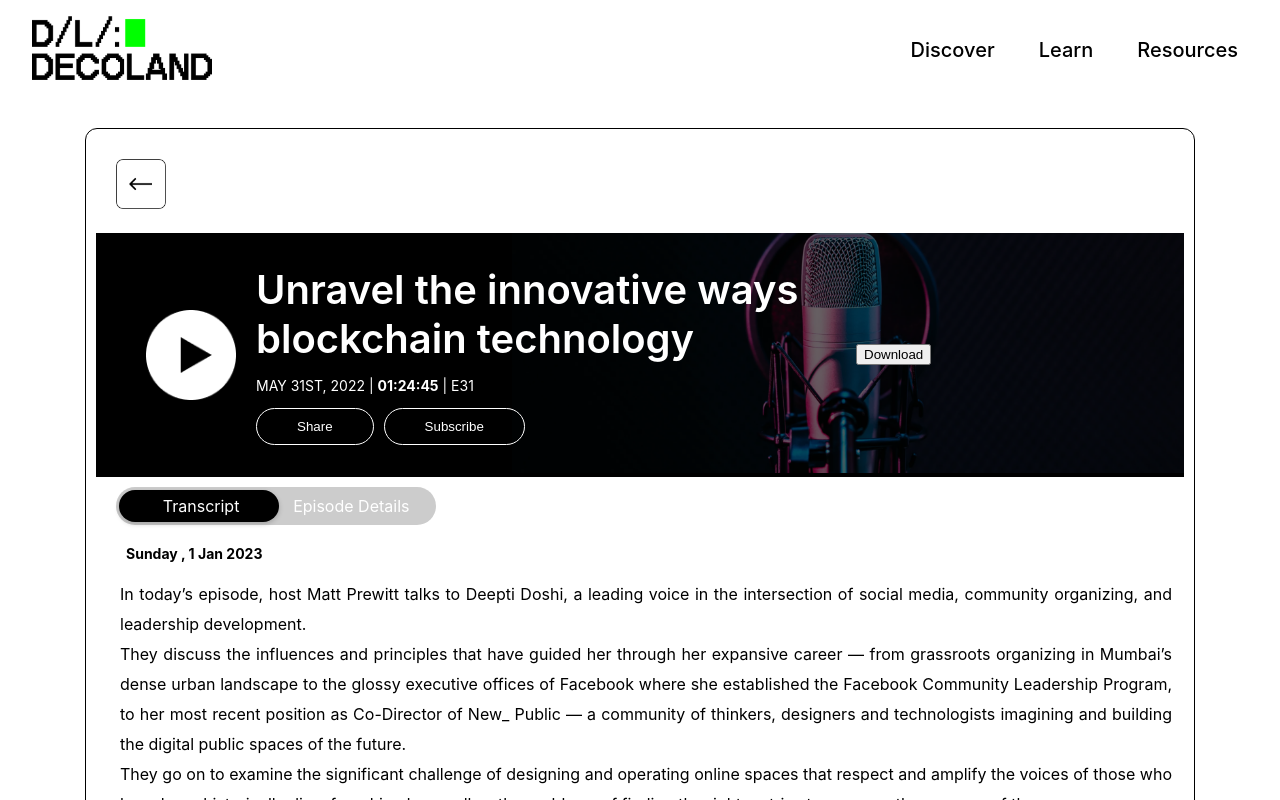
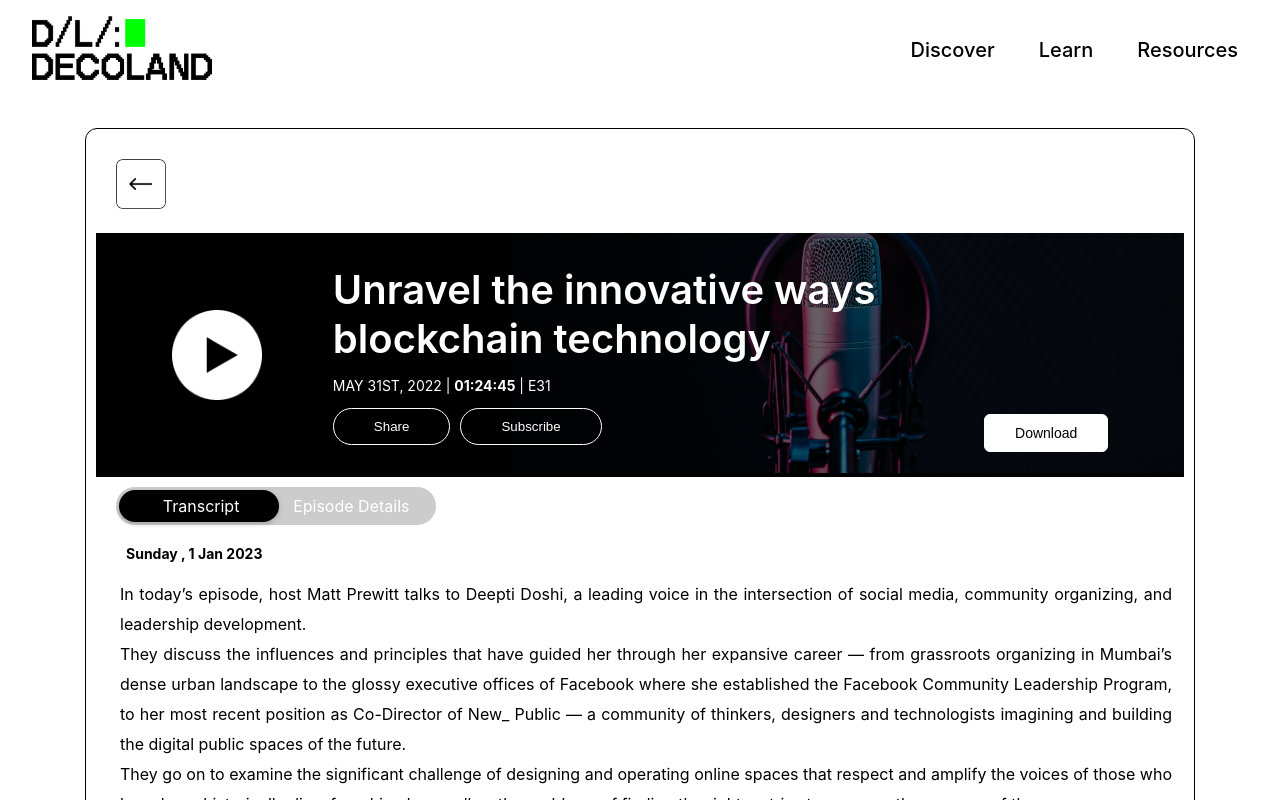
Before and after one commit to AImran4445/decoland-knowledge, a React (Create React App) app: page /podcasts in a window 1280 px wide. Shown: the top 800 px of the page. Built offline with nearby package versions, Linux system fonts and the light colour scheme.

Commit message:
Added download button

```diff
--- a/src/components/Podcast.css
+++ b/src/components/Podcast.css
@@ -16,7 +16,6 @@
 
 .podcast-1st-container {
   display: flex;
-  flex-wrap: wrap;
   position: relative;
   background-color: #000000;
 }
@@ -25,7 +24,9 @@
   position: absolute;
   display: flex;
   align-items: center;
+  justify-content: space-around;
   height: 100%;
+  width: calc(100% - 100px);
   padding: 0 50px;
 }
 
@@ -81,6 +82,23 @@
   display: flex;
   justify-content: flex-end;
   align-items: flex-end;
+  height: 80%;
+}
+
+.podcast-left-inner-4 button {
+  background-color: #fff;
+  color: #000;
+  border-radius: 6px;
+  padding: 10px 30px;
+  font-size: 14px;
+  cursor: pointer;
+  transition: all .3s;
+  border: 1px solid #fff;
+}
+
+.podcast-left-inner-4 button:hover {
+  background-color: #000;
+  color: #fff;
 }
 
 .arrow-back {
```
